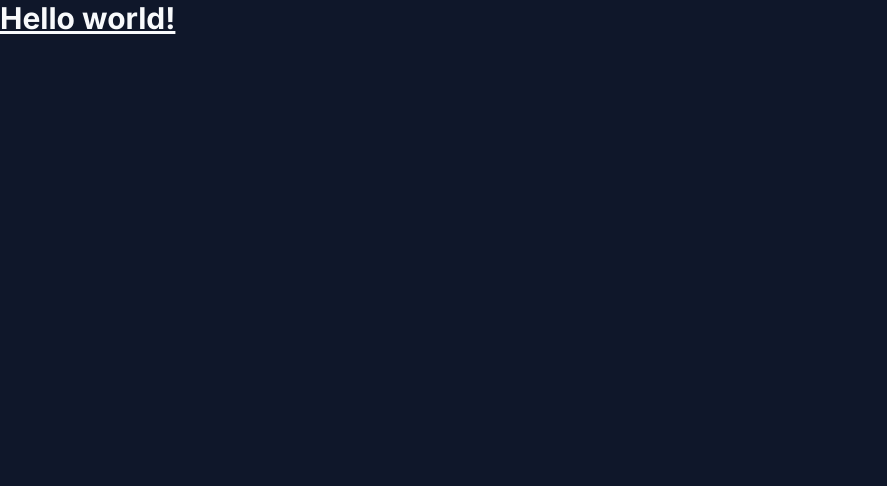
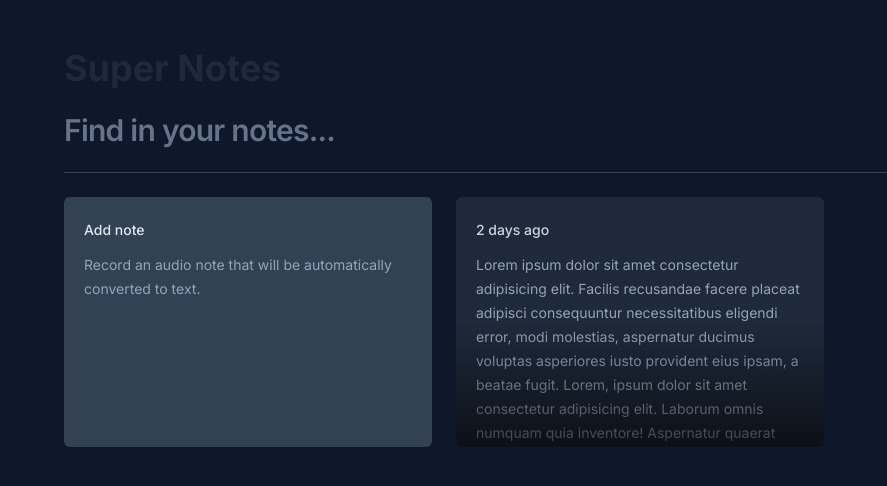
Before and after one commit to ivangeier/react-notes, a React (Vite) app: page / in a window 1280 px wide. Shown: the top 486 px of the page, without its empty margins (0-887 px from the left). Built offline with nearby package versions, Linux system fonts and the light colour scheme.

Commit message:
Add card design

```diff
--- a/src/app.tsx
+++ b/src/app.tsx
@@ -1,7 +1,25 @@
+import { NewNoteCard } from "./components/new-note-card";
+import { NoteCard } from "./components/note-card";
+
 export function App() {
- return (
-  <h1 className="text-3xl font-bold underline">
-      Hello world!
-    </h1>
- )
+  return (
+    <div className="mx-auto max-w-6xl my-12 space-y-6">
+      <h1 className="text-4xl font-bold text-slate-800">Super Notes</h1>
+
+      <form className="w-full">
+        <input
+          type="text"
+          placeholder="Find in your notes..."
+          className="w-full bg-transparent text-3xl font-semibold tracking-tight outline-none placeholder:text-slate-500"
+        />
+      </form>
+
+      <div className="h-px bg-slate-700" />
+
+      <div className="grid grid-cols-3 auto-rows-[250px] gap-6">
+        <NewNoteCard />
+        <NoteCard />
+      </div>
+    </div>
+  );
 }
--- /dev/null
+++ b/src/components/new-note-card.tsx
@@ -0,0 +1,10 @@
+export function NewNoteCard() {
+  return (
+    <div className="rounded-md bg-slate-700 p-5 space-y-3">
+      <span className="text-sm font-medium text-slate-200">Add note</span>
+      <p className="text-sm leading-6 text-slate-400">
+        Record an audio note that will be automatically converted to text.
+      </p>
+    </div>
+  );
+}
--- /dev/null
+++ b/src/components/note-card.tsx
@@ -0,0 +1,18 @@
+export function NoteCard() {
+  return (
+    <button className="rounded-md text-left bg-slate-800 p-5 space-y-3 overflow-hidden outline-none relative hover:ring-2 hover:ring-slate-600 focus-visible:ring-2 focus-visible:ring-lime-400">
+      <span className="text-sm font-medium text-slate-300">2 days ago</span>
+      <p className="text-sm leading-6 text-slate-400">
+        Lorem ipsum dolor sit amet consectetur adipisicing elit. Facilis
+        recusandae facere placeat adipisci consequuntur necessitatibus eligendi
+        error, modi molestias, aspernatur ducimus voluptas asperiores iusto
+        provident eius ipsam, a beatae fugit. Lorem, ipsum dolor sit amet
+        consectetur adipisicing elit. Laborum omnis numquam quia inventore!
+        Aspernatur quaerat sapiente laudantium labore hic reprehenderit quis
+        natus, dicta nesciunt dolorem assumenda enim, cumque qui aperiam.
+      </p>
+
+      <div className="absolute bottom-0 left-0 right-0 h-1/2 bg-gradient-to-t from-black/60 to-black/0 pointer-events-none"></div>
+    </button>
+  );
+}
```
